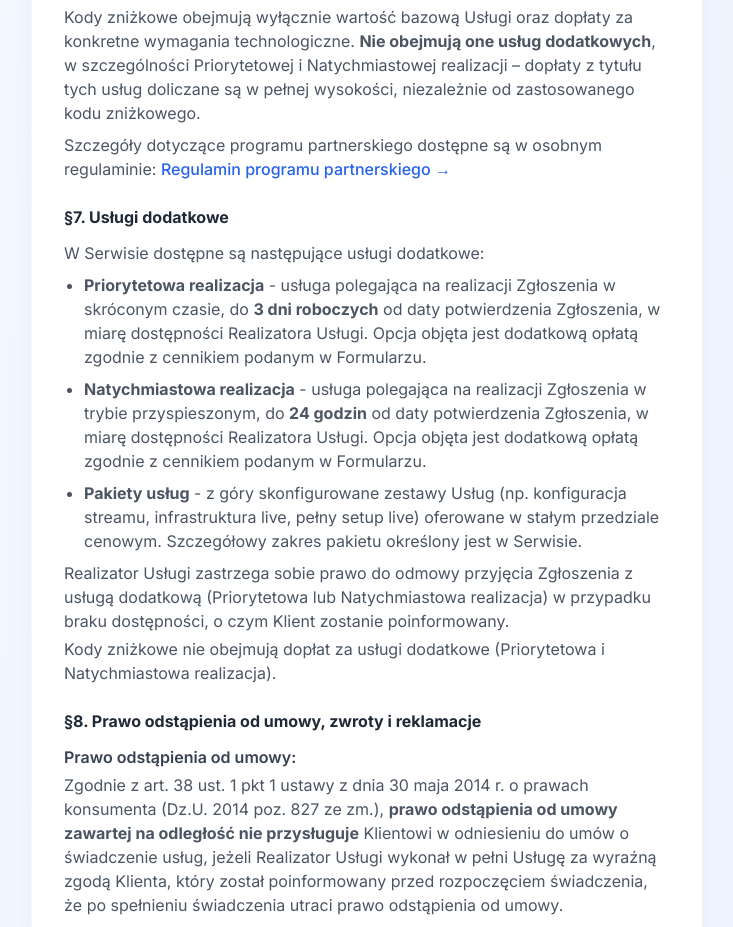
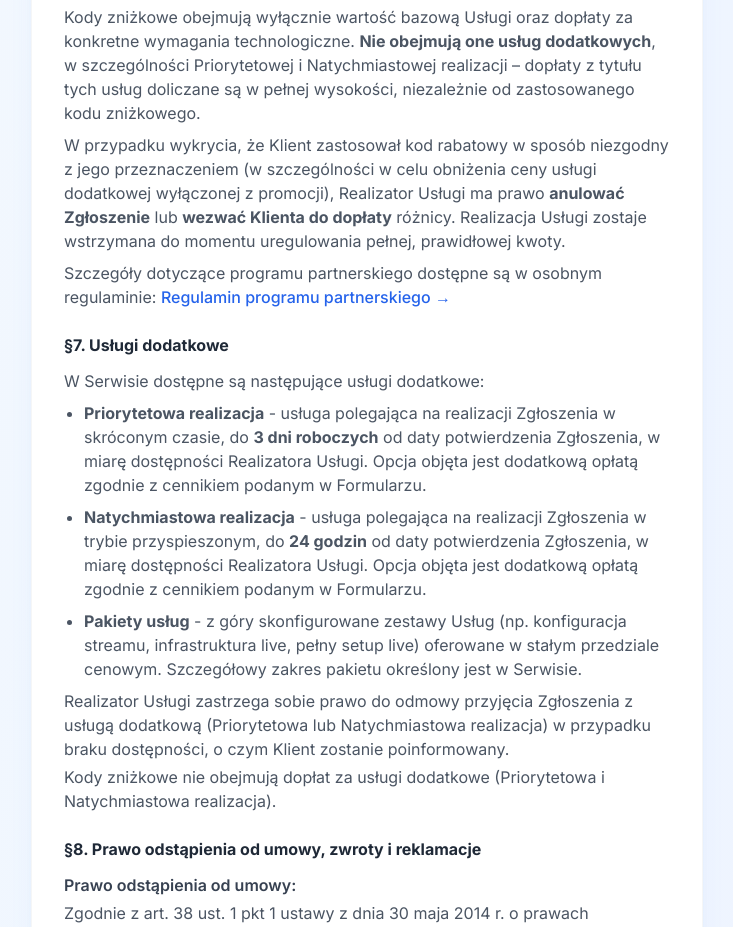
Before and after one commit to klb-prv/znajdzswojczas-webapp, a Next.js app: page /regulamin in a window 1280 px wide. Shown: the part 2760-3687 px from the top of the page, without its empty margins (273-1006 px from the left). Built offline with nearby package versions, Linux system fonts and the light colour scheme; no server answers.

Commit message:
[Fix] Terms $6

```diff
--- a/app/regulamin/page.tsx
+++ b/app/regulamin/page.tsx
@@ -73,6 +73,7 @@ export default function RegulamingPage() {
               <h2 className="font-bold text-gray-800 dark:text-gray-100 text-base mb-3">§6. Kody zniżkowe i program partnerski</h2>
               <p>Kody zniżkowe są jednorazowe i mogą posiadać datę ważności lub limit użyć. Nie można łączyć kilku kodów jednocześnie. Kod zniżkowy obniża wartość szacunkową Usługi i nie wpływa na ostateczną cenę ustaloną indywidualnie.</p>
               <p className="mt-2">Kody zniżkowe obejmują wyłącznie wartość bazową Usługi oraz dopłaty za konkretne wymagania technologiczne. <strong>Nie obejmują one usług dodatkowych</strong>, w szczególności Priorytetowej i Natychmiastowej realizacji – dopłaty z tytułu tych usług doliczane są w pełnej wysokości, niezależnie od zastosowanego kodu zniżkowego.</p>
+              <p className="mt-2">W przypadku wykrycia, że Klient zastosował kod rabatowy w sposób niezgodny z jego przeznaczeniem (w szczególności w celu obniżenia ceny usługi dodatkowej wyłączonej z promocji), Realizator Usługi ma prawo <strong>anulować Zgłoszenie</strong> lub <strong>wezwać Klienta do dopłaty</strong> różnicy. Realizacja Usługi zostaje wstrzymana do momentu uregulowania pełnej, prawidłowej kwoty.</p>
               <p className="mt-2">
                 Szczegóły dotyczące programu partnerskiego dostępne są w osobnym regulaminie:{' '}
                 <a href="/regulamin/partnerzy" className="text-blue-600 dark:text-blue-400 hover:underline font-medium">Regulamin programu partnerskiego →</a>
```
Also changed, not shown: 1 other file (tests, documents, lock files or other folders).
